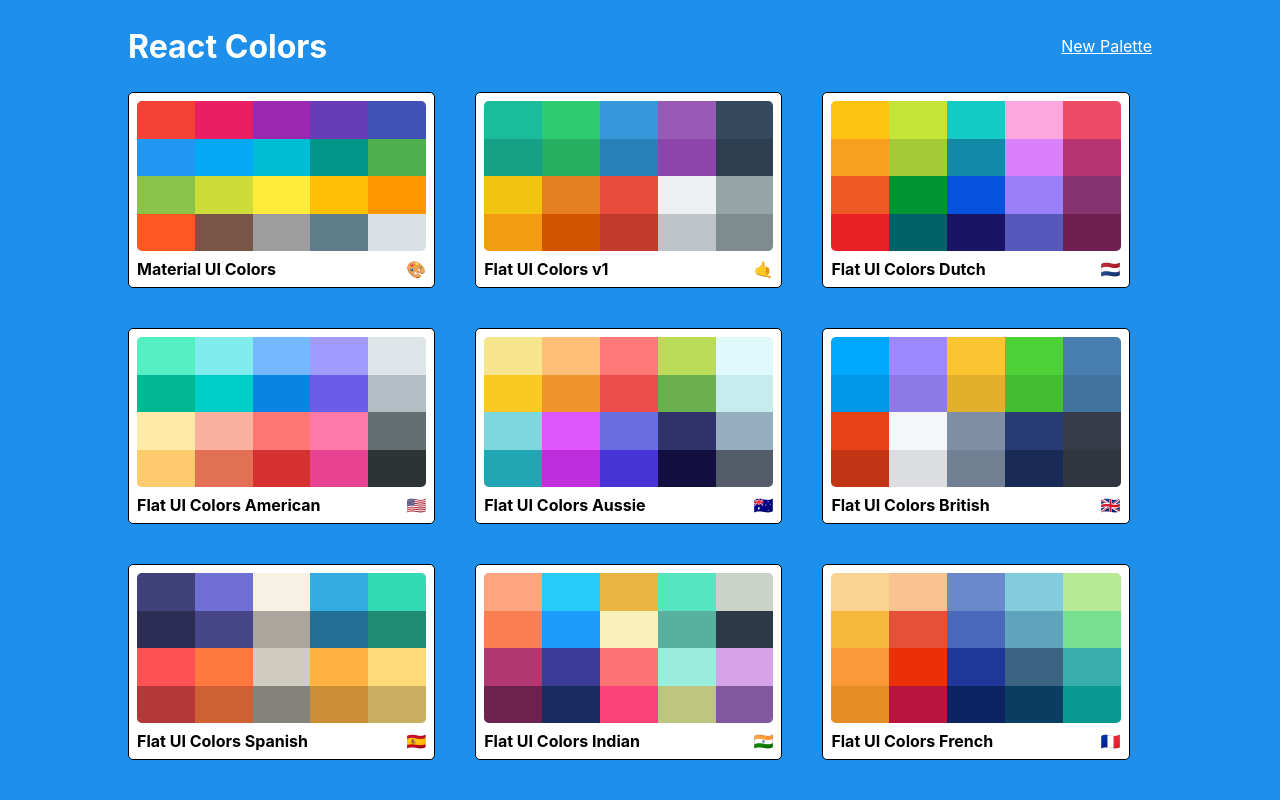
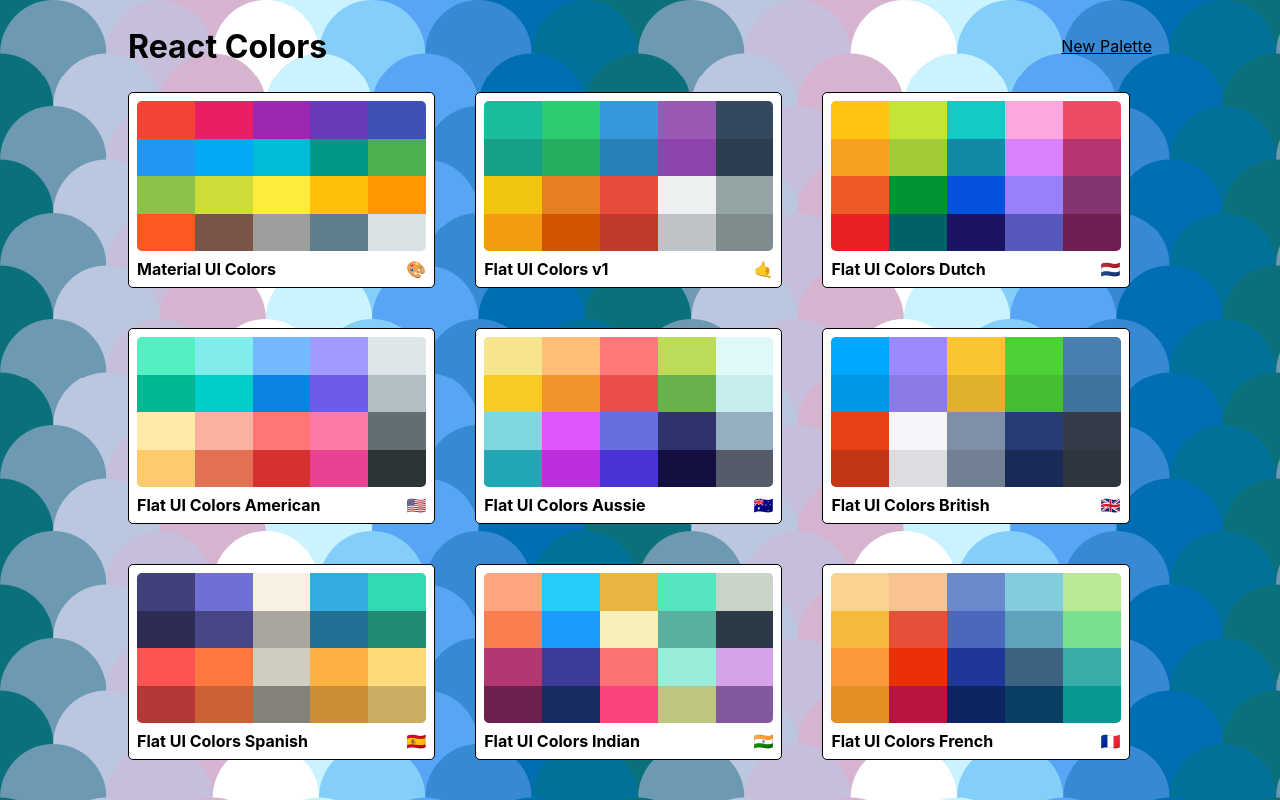
Before and after one commit to Anavas09/rainbowApp, a React (Create React App) app: page / in a window 1280 px wide. Built offline with nearby package versions, Linux system fonts and the light colour scheme.

Commit message:
Change SVG bacground to PaletteList

```diff
--- a/src/styles/PaletteListStyles.js
+++ b/src/styles/PaletteListStyles.js
@@ -6,7 +6,7 @@
   root: {
     alignItems: "flex-start",
     /*background by SVGBackgorunds.com */
-    backgroundColor: "#1e8feb",
+    backgroundColor: "#ffffff",
     backgroundImage: `url(${bg})`,
     display: "flex",
     height: "100vh",
@@ -27,16 +27,17 @@
     },
   },
   heading: {
+    color: "black",
     fontSize: "2rem"
   },
   nav: {
     alignItems: "center",
-    color: "white",
+    color: "black",
     display: "flex",
     justifyContent: "space-between",
     width: "100%",
     "& a": {
-      color: "white",
+      color: "black",
     },
   },
   palettes: {
```
Also changed, not shown: src/styles/bg.svg.
